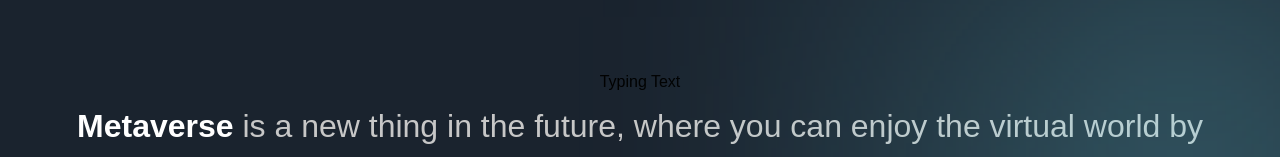
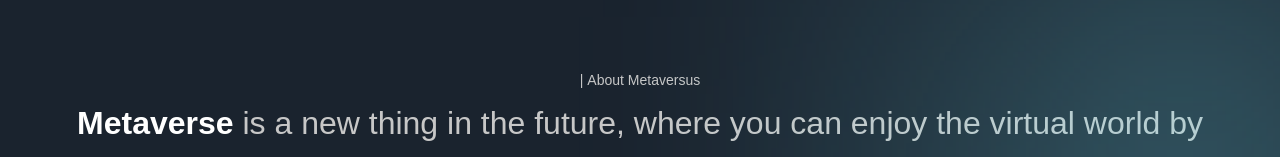
Before and after one commit to harshitsingh20/Metaversus, a Next.js app: page / in a window 1280 px wide. Shown: the part 1098-1255 px from the top of the page. Built offline with nearby package versions, Linux system fonts and the light colour scheme; a web font is replaced by a local one.

Commit message:
About Section CustomTexts component Updated

```diff
--- a/components/CustomTexts.jsx
+++ b/components/CustomTexts.jsx
@@ -1,9 +1,28 @@
 'use client';
 
-export const TypingText = () => (
-  <p>Typing Text</p>
+import { motion } from 'framer-motion';
+import { textContainer, textVariant2 } from '../utils/motion';
+
+export const TypingText = ({ title, textStyles }) => (
+  <motion.p
+    variants={textContainer}
+    className={`font-normal text-[14px] text-secondary-white ${textStyles}`}
+  >
+    {Array.from(title).map((letter, index) => (
+      <motion.span variants={textVariant2} key={index}>
+        {letter === ' ' ? '\u00A0' : letter}
+      </motion.span>
+    ))}
+  </motion.p>
 );
 
-export const TitleText = () => (
-  <h2>Title Text</h2>
+export const TitleText = ({ title, textStyles }) => (
+  <motion.h2
+    variants={textVariant2}
+    initial="hidden"
+    whileInView="show"
+    className={`mt-[8px] font-bold md:text-[64px] text-[40px] text-white ${textStyles}`}
+  >
+    {title}
+  </motion.h2>
 );
```
